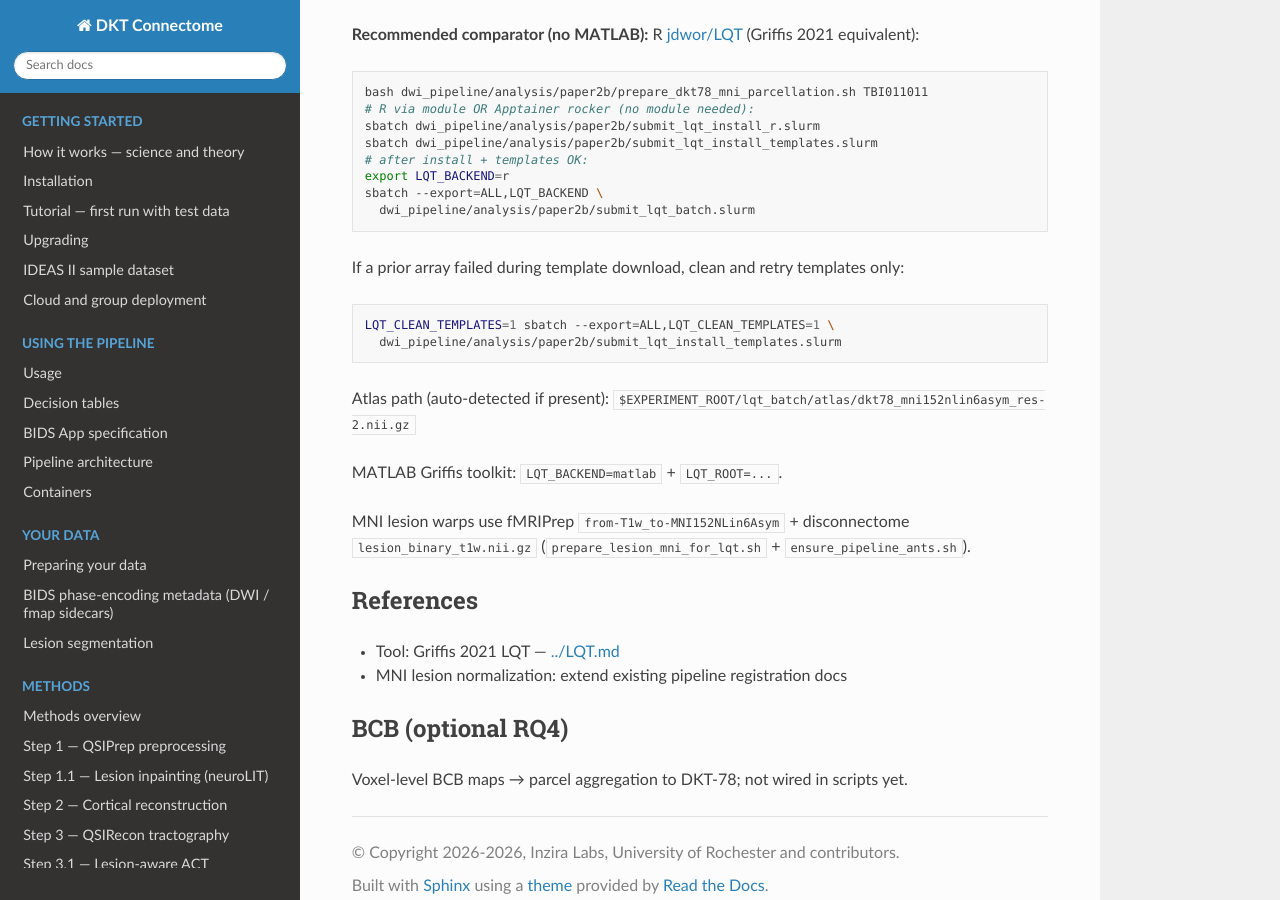
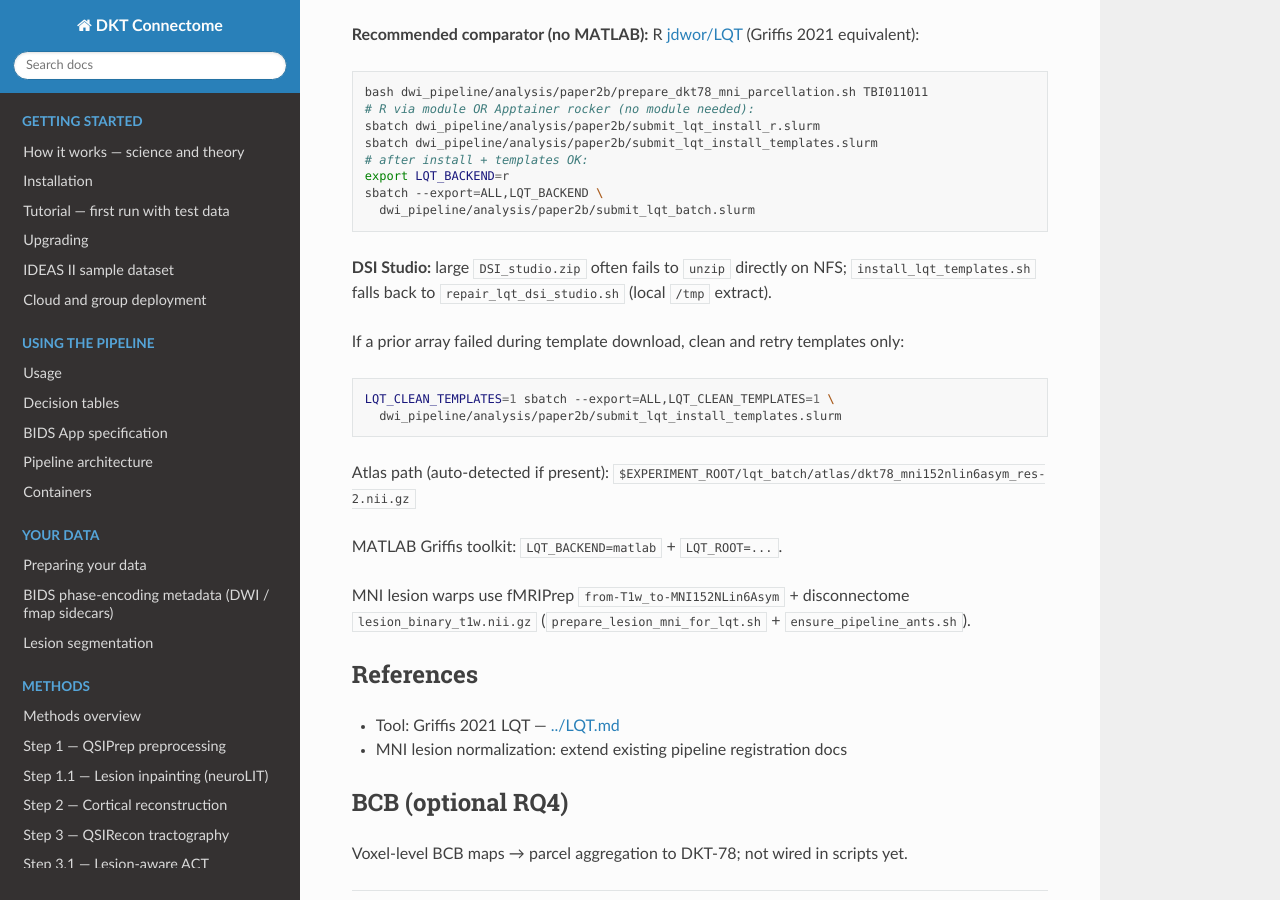
Before and after one commit to phindagijimana/dkt_connectome, a Sphinx documentation site: the page built from dwi_pipeline/docs/papers/paper2b_imaging/lqt_batch_notes.md, in a window 1280 px wide and 900 px high, scrolled down 759 px. Built offline with Sphinx 7.4.7 and the Read the Docs theme 3.1.0, drawn with Linux system fonts in a browser that asks for light colours.

Commit message:
Fix LQT template QC to require DSI Studio and repair NFS unzip failures.
Uses local temp extraction so Paper 2B R LQT batch can find dsi_studio after Figshare download.

Co-authored-by: Cursor <cursoragent@cursor.com>

````diff
--- a/dwi_pipeline/docs/papers/paper2b_imaging/lqt_batch_notes.md
+++ b/dwi_pipeline/docs/papers/paper2b_imaging/lqt_batch_notes.md
@@ -41,6 +41,8 @@ sbatch --export=ALL,LQT_BACKEND \
   dwi_pipeline/analysis/paper2b/submit_lqt_batch.slurm
 ```
 
+**DSI Studio:** large `DSI_studio.zip` often fails to `unzip` directly on NFS; `install_lqt_templates.sh` falls back to `repair_lqt_dsi_studio.sh` (local `/tmp` extract).
+
 If a prior array failed during template download, clean and retry templates only:
 
 ```bash
````
Also changed, not shown: 4 other files.
